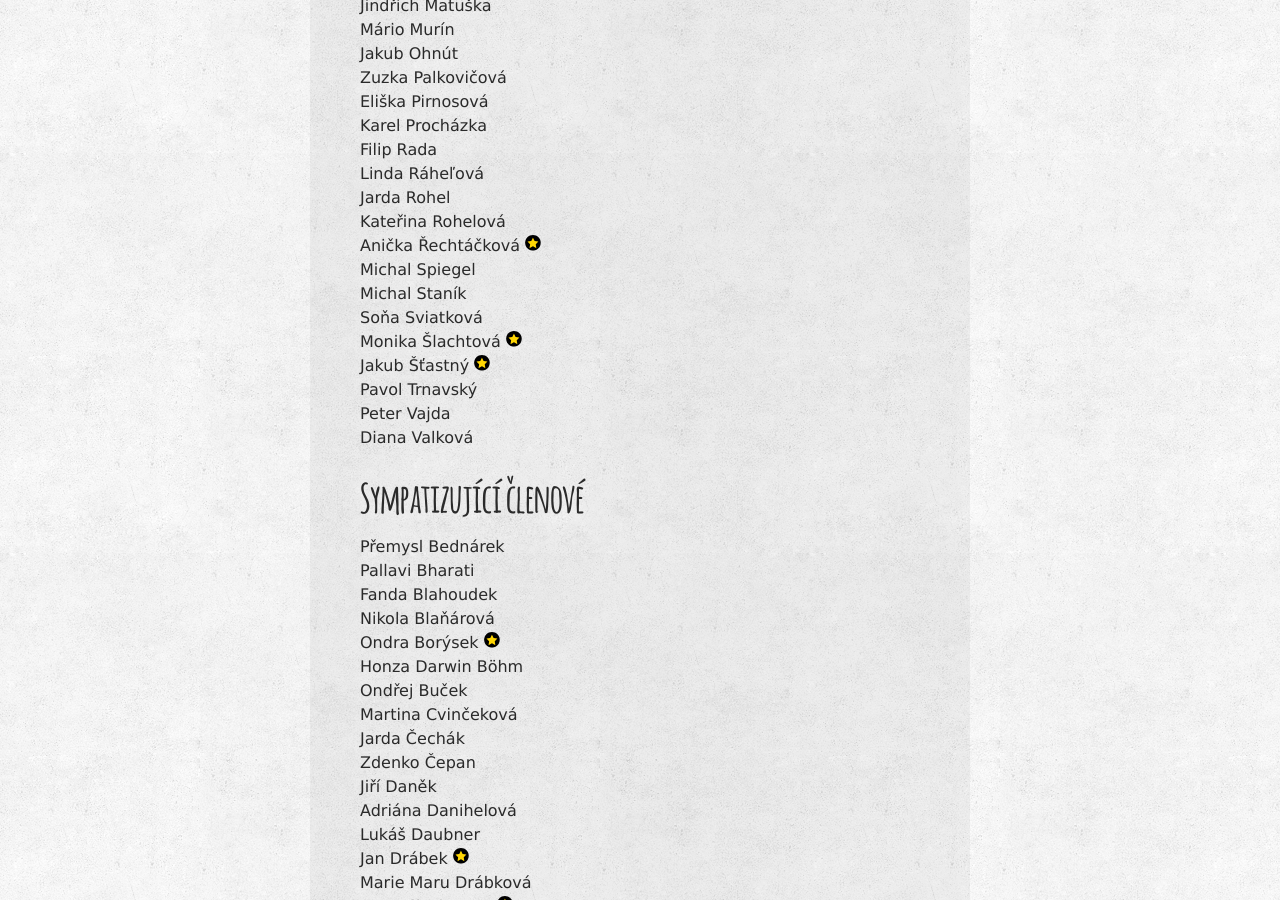
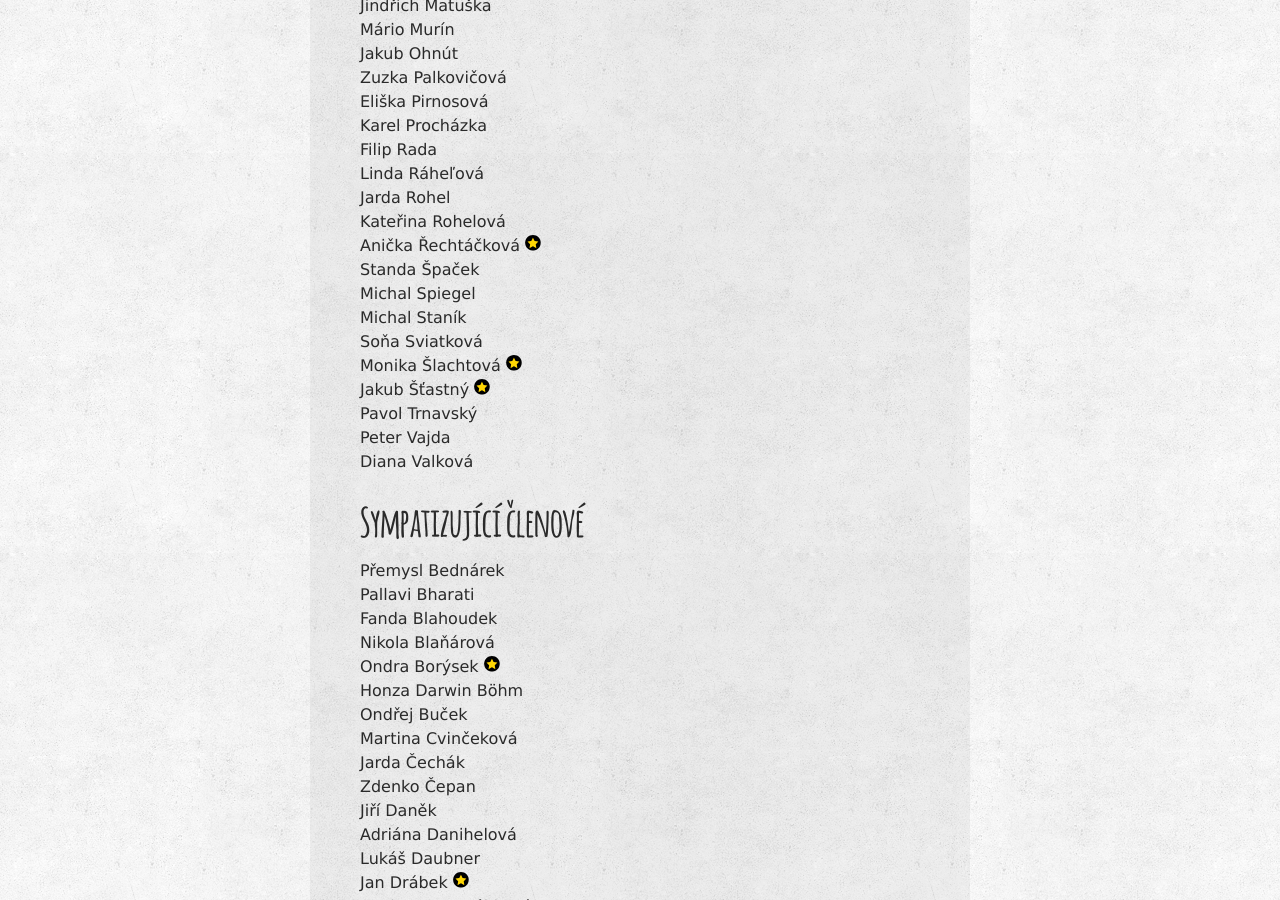
Before and after one commit to zverinec/zverinec-web, a Jekyll site: the page built from _pages/members.md, in a window 1280 px wide and 900 px high, scrolled down 1247 px. Built offline with Jekyll 4.4.1, drawn with Linux system fonts in a browser that asks for light colours; comment, search, counter and statistics services are not loaded.

Commit message:
Update members.md

```diff
--- a/_pages/members.md
+++ b/_pages/members.md
@@ -47,6 +47,7 @@ Linda Ráheľová<br/>
 Jarda Rohel<br/>
 Kateřina Rohelová<br/>
 Anička Řechtáčková <img src="img/rad.svg" class="rad" title="Řád přítele severské zvěře za perfektně zvládnutou garanci K-SCUKu" /><br/>
+Standa Špaček<br/>
 Michal Spiegel<br/>
 Michal Staník<br/>
 Soňa Sviatková<br/>
```
